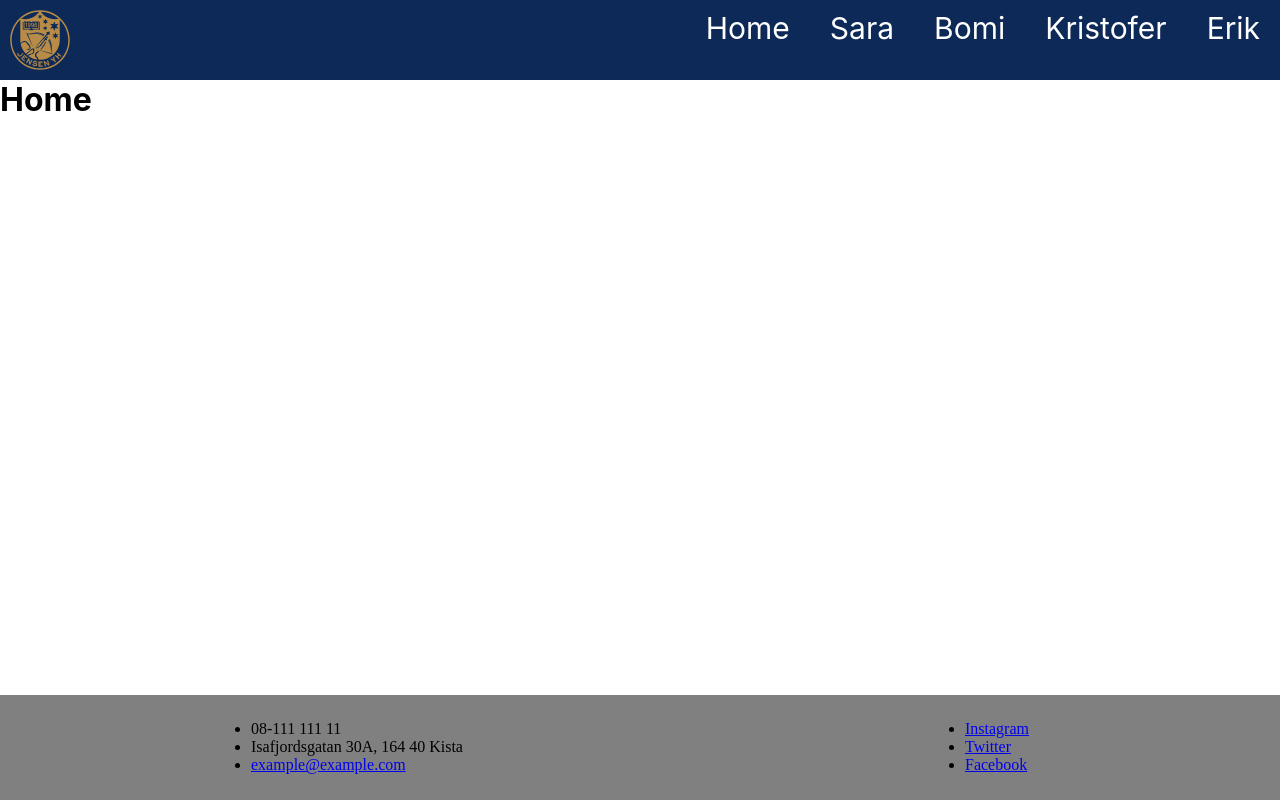
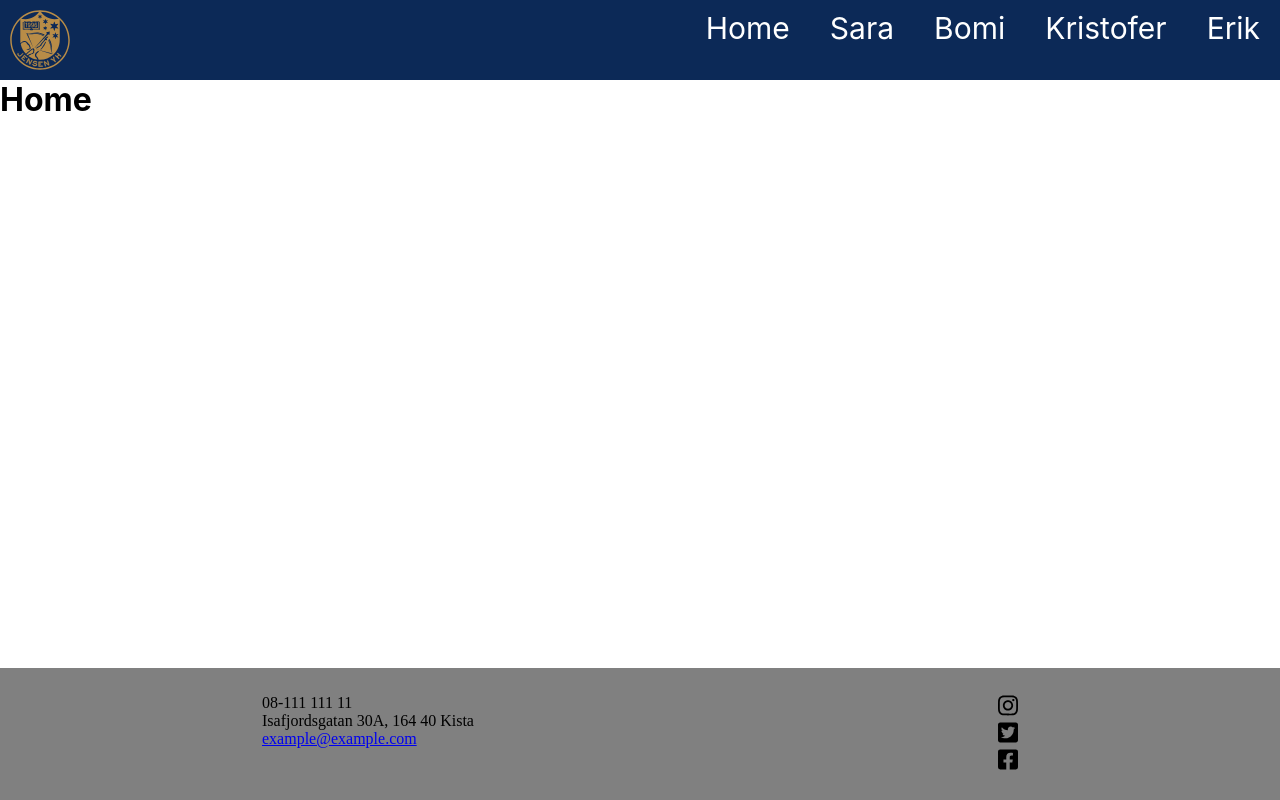
Before and after one commit to Blizzardst15/Webbramverk-Grupparbete, a React (Create React App) app in the folder jensen/: page / in a window 1280 px wide. Built offline with nearby package versions, Linux system fonts and the light colour scheme.

Commit message:
importing icons in footer

```diff
--- a/jensen/src/components/footer/Footer.css
+++ b/jensen/src/components/footer/Footer.css
@@ -1,3 +1,4 @@
+@import url("https://fonts.googleapis.com/css2?family=Poppins:wght@300;400;500;600;700&display=swap");
 .footer {
     background-color: grey;
     position: fixed;
@@ -17,3 +18,7 @@
     color: var(--Text_Color_1);
     font-family: paragraph-font;
 }
+
+ul {
+    list-style: none;
+}
--- a/jensen/src/components/footer/Footer.js
+++ b/jensen/src/components/footer/Footer.js
@@ -1,5 +1,8 @@
 import React from 'react'
 import "./Footer.css"
+import Facebook from './Facebook';
+import Instagram from './Instagram';
+import Twitter from './Twitter';
 
 function Footer() {
     return (
@@ -20,13 +23,13 @@ function Footer() {
 
             <ul>
                 <li class="footer-text">
-                    <a class="footer-link" href="https://www.Instagram.com/">Instagram</a>
+                    <a class="footer-link" href="https://www.Instagram.com/"><Instagram width={20} /></a>
                 </li>
                 <li class="footer-text">
-                    <a class="footer-link" href="https://twitter.com/">Twitter</a>
+                    <a class="footer-link" href="https://twitter.com/"><Twitter width={20} /></a>
                 </li>
                 <li class="footer-text">
-                    <a class="footer-link" href="https://www.Facebook.com/">Facebook</a>
+                    <a class="footer-link" href="https://www.Facebook.com/"><Facebook width={20} /> </a>
                 </li>
             </ul>
         </div>
```
